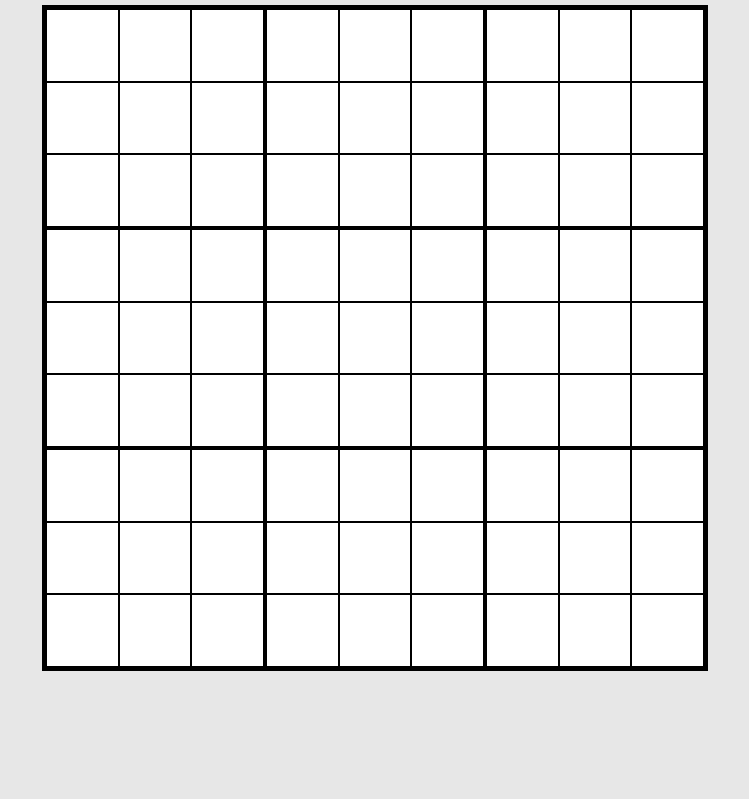
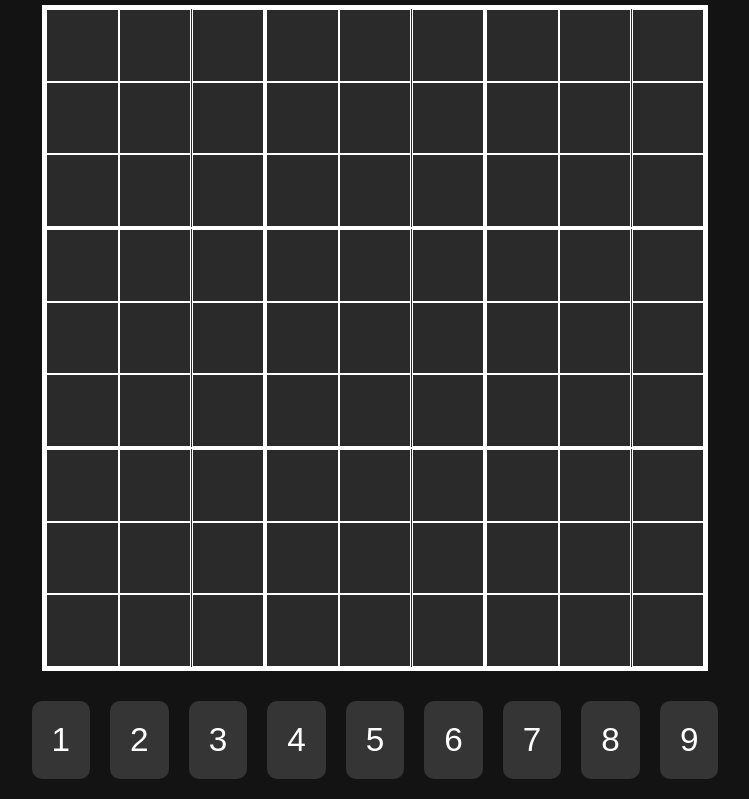
Before and after one commit to ViniSouza001/sudoku, a plain HTML site: page index.html in a window 1280 px wide. Shown: the part 100-899 px from the top of the page, without its empty margins (265-1014 px from the left). Before the commit the page ends 811 px from the top, so only its background shows below. Drawn offline with Linux system fonts and the light colour scheme.

Commit message:
numerals and only black mode

```diff
--- a/index.html
+++ b/index.html
@@ -8,9 +8,36 @@
 </head>
 <body>
     <h1 class="title">SUDOKU</h1>
-    <main>
-
-    </main>
+    <main></main>
+    <div class="numerals">
+        <div class="numeral">
+            <h1 class="number">1</h1>
+        </div>
+        <div class="numeral">
+            <h1 class="number">2</h1>
+        </div>
+        <div class="numeral">
+            <h1 class="number">3</h1>
+        </div>
+        <div class="numeral">
+            <h1 class="number">4</h1>
+        </div>
+        <div class="numeral">
+            <h1 class="number">5</h1>
+        </div>
+        <div class="numeral">
+            <h1 class="number">6</h1>
+        </div>
+        <div class="numeral">
+            <h1 class="number">7</h1>
+        </div>
+        <div class="numeral">
+            <h1 class="number">8</h1>
+        </div>
+        <div class="numeral">
+            <h1 class="number">9</h1>
+        </div>
+    </div>
 </body>
 <script src="./script.js" defer></script>
 </html>
--- a/styles.css
+++ b/styles.css
@@ -5,7 +5,7 @@
 }
 
 body {
-    background: #E7E7E7;
+    background: #131313;
     margin: 20px;
     display: flex;
     flex-direction: column;
@@ -15,15 +15,16 @@ body {
 .title {
     font: normal 30pt "Arial";
     margin-top: 20px;
+    color: #FFFFFF;
 }
 
 main {
     width: 666px;
     height: 666px;
-    border: 3px solid black;
+    border: 3px solid #FFFFFF;
     margin: 20px;
     display: flex;
-    background-color: #FFFFFF;
+    background-color: #2B2A2A;
     flex-wrap: wrap;
 }
 
@@ -31,13 +32,40 @@ main {
     width: 220px;
     height: 220px;
     display: flex;
-    justify-content: space-around;
-    border: 1px solid black;
+    justify-content: space-between;
+    border: 1px solid #FFFFFF;
     flex-wrap: wrap;
 }
 
 .cell {
     width: 72.5px;
     height: 72.5px;
-    border: 1px solid black;
+    border: 1px solid #FFFFFF;
 }
+
+.numerals {
+    display: flex;
+    align-items: center;
+    justify-content: center;
+    gap: 20px;
+    margin-top: 10px;
+    width: 800px;
+}
+
+.numeral {
+    background-color: rgb(53, 53, 53);
+    padding: 20px;
+    border-radius: 10px;
+    cursor: pointer;
+    transition: .3s;
+}
+
+.numeral:hover {
+    background-color: rgba(205, 205, 205, 0.5);
+}
+
+.number {
+    font: normal 25pt "Arial";
+    user-select: none;
+    color: white;
+}
```
